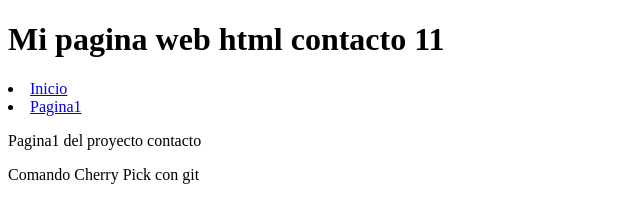
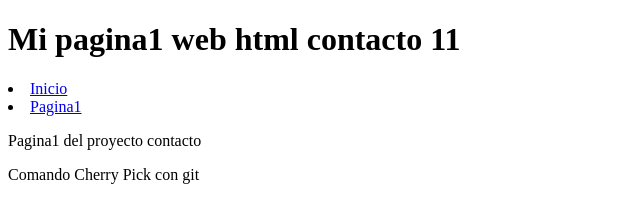
Before and after one commit to agarciafer/laboratorio-git, a plain HTML site: page pagina1.html in a window 1280 px wide. Shown: the whole page, without its empty margins (0-640 px from the left). Drawn offline with Linux system fonts and the light colour scheme.

Commit message:
Cambios en los textos de la pagina

```diff
--- a/pagina1.html
+++ b/pagina1.html
@@ -5,7 +5,7 @@
 	   <title>MI Pagina contacto html-desdelocal</title>
 	  </head>
       <body>
-	      <h1> Mi pagina web html contacto 11</h1>
+	      <h1> Mi pagina1 web html contacto 11</h1>
 		  <u1>
 		      <li><a href="index.html">Inicio<a/></li>
 			  <li><a href="pagina1">Pagina1<a/></li>
```
Also changed, not shown: index.html (+1 -1 lines).
